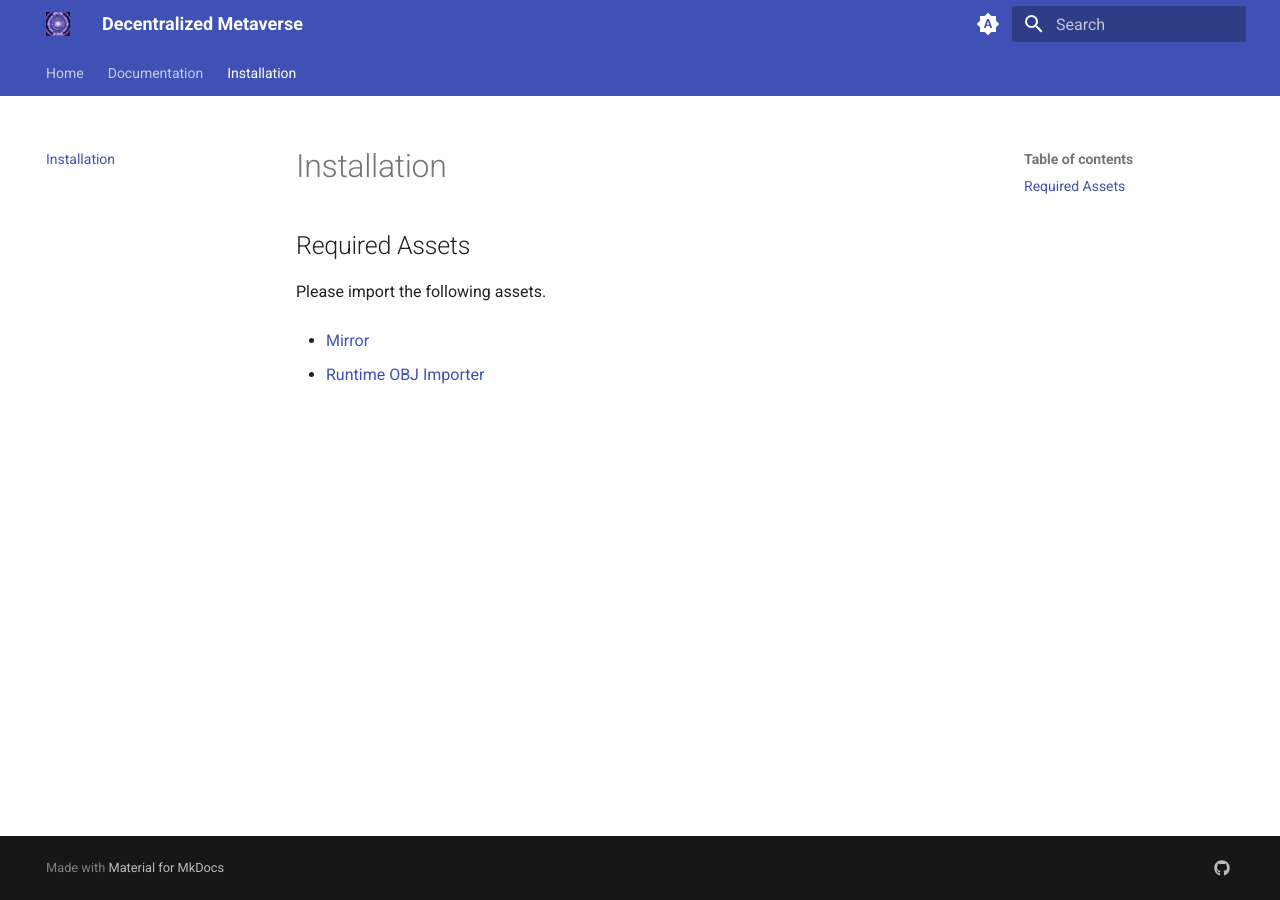
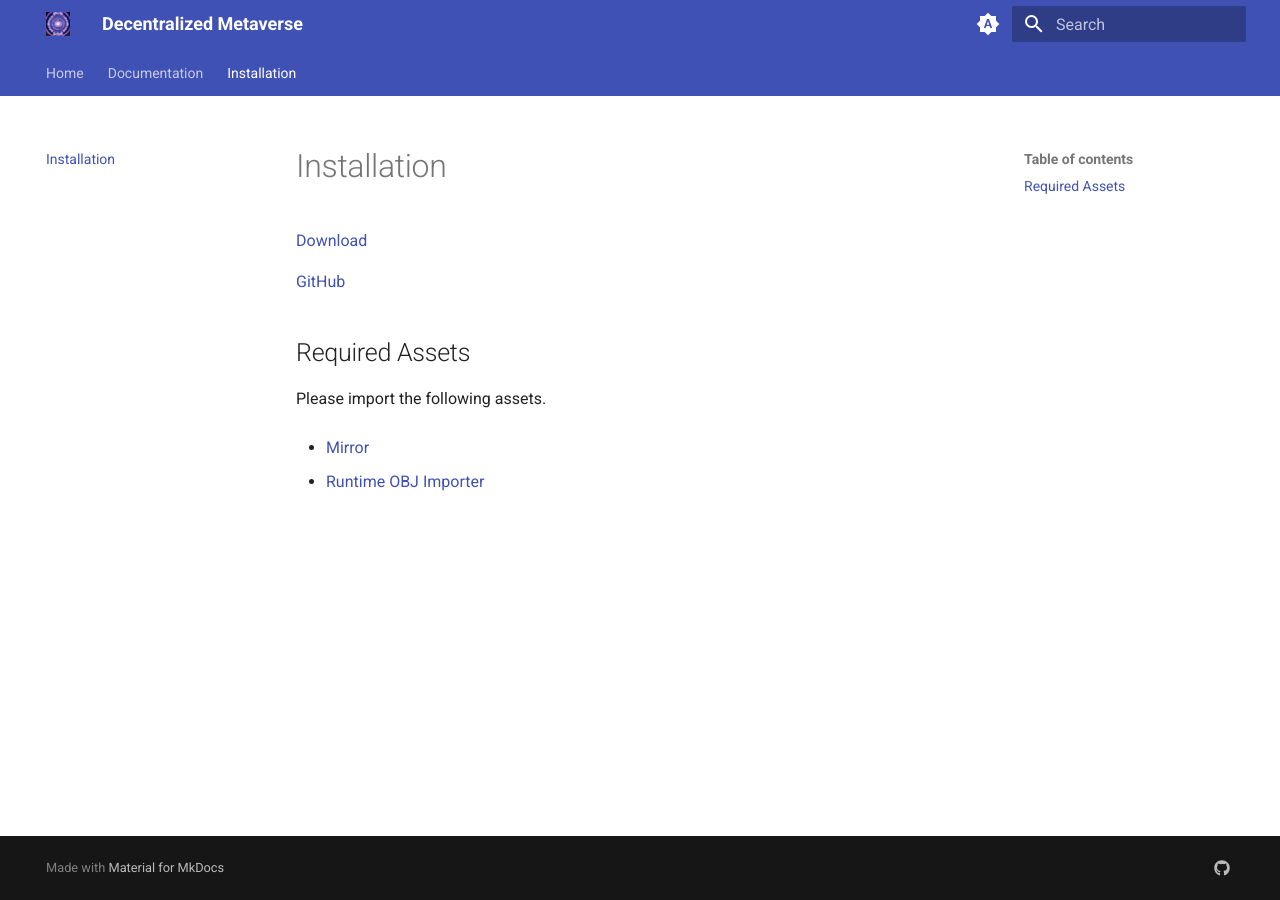
Before and after one commit to DecentralizedMetaverse/decentralized-metaverse-website, an MkDocs documentation site: the page built from docs/installation.md, in a window 1280 px wide. Built offline with MkDocs 1.6.1 and Material for MkDocs 9.7.7, drawn with Linux system fonts in a browser that asks for light colours.

Commit message:
Add: download url modified:   docs/index.md modified:   docs/installation.md

```diff
--- a/docs/installation.md
+++ b/docs/installation.md
@@ -1,3 +1,7 @@
+[Download](https://github.com/DecentralizedMetaverse/decentralized-metaverse-unity/archive/refs/heads/master.zip)
+
+[GitHub](https://github.com/DecentralizedMetaverse/decentralized-metaverse-unity)
+
 ## Required Assets
 Please import the following assets.
 
```
Also changed, not shown: docs/index.md (+1 -1 lines).
